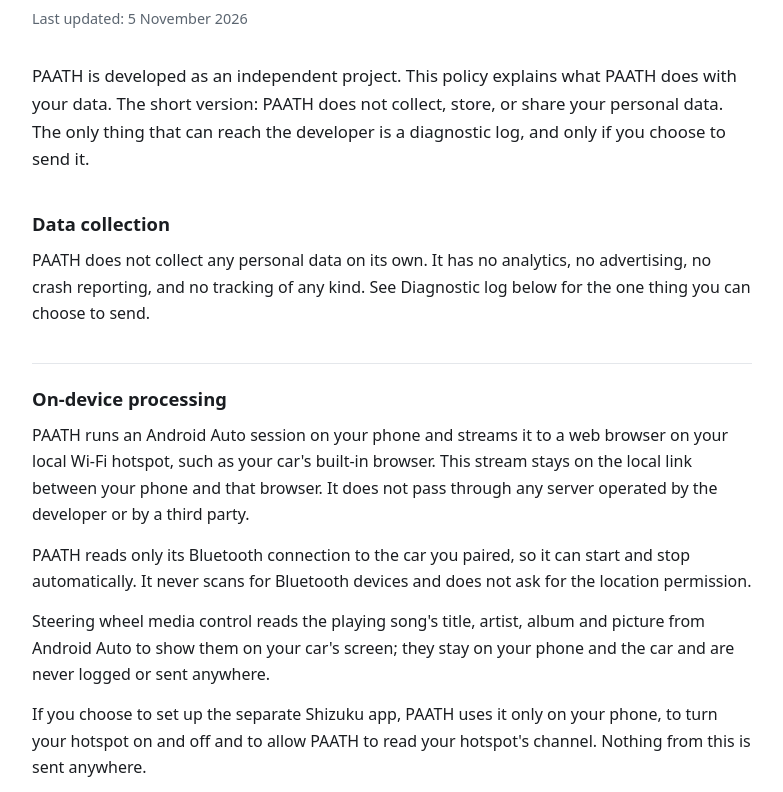
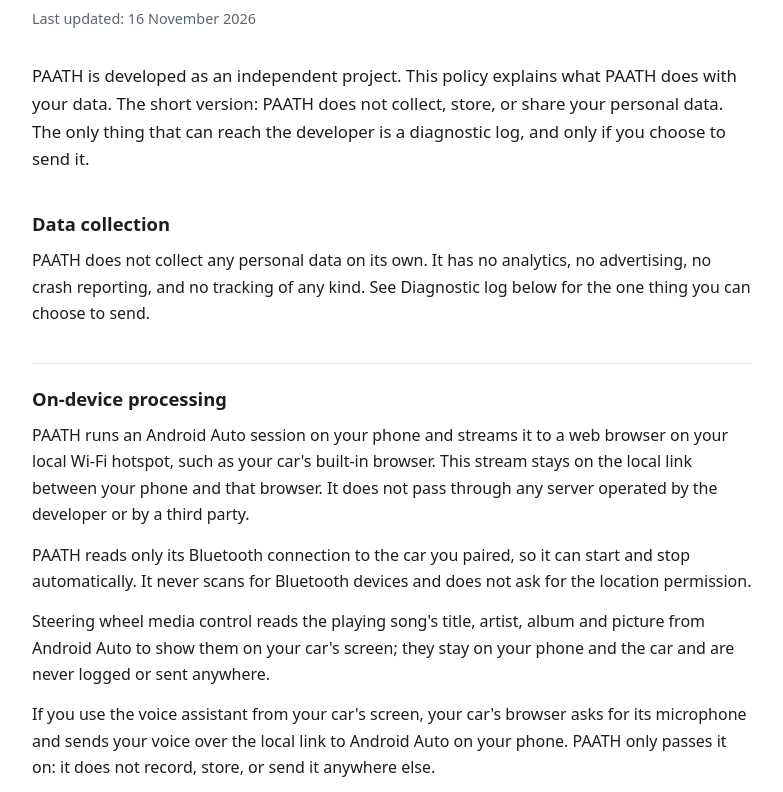
Before and after one commit to paathsupport/paath-site, a plain HTML site: page index.html in a window 1280 px wide. Shown: the part 93-885 px from the top of the page, without its empty margins (248-1031 px from the left). Drawn offline with Linux system fonts and the light colour scheme.

Commit message:
Privacy policy, 16 November 2026: the voice assistant's voice goes from the car's browser over the local link to Android Auto on the phone; PAATH only passes it on

```diff
--- a/index.html
+++ b/index.html
@@ -36,7 +36,7 @@
 <body>
 <main>
   <h1>PAATH Privacy Policy</h1>
-  <p class="updated">Last updated: 5 November 2026</p>
+  <p class="updated">Last updated: 16 November 2026</p>
 
   <p class="lead">PAATH is developed as an independent project. This policy explains what PAATH does with your data. The short version: PAATH does not collect, store, or share your personal data. The only thing that can reach the developer is a diagnostic log, and only if you choose to send it.</p>
 
@@ -47,6 +47,7 @@
   <p>PAATH runs an Android Auto session on your phone and streams it to a web browser on your local Wi-Fi hotspot, such as your car's built-in browser. This stream stays on the local link between your phone and that browser. It does not pass through any server operated by the developer or by a third party.</p>
   <p>PAATH reads only its Bluetooth connection to the car you paired, so it can start and stop automatically. It never scans for Bluetooth devices and does not ask for the location permission.</p>
   <p>Steering wheel media control reads the playing song's title, artist, album and picture from Android Auto to show them on your car's screen; they stay on your phone and the car and are never logged or sent anywhere.</p>
+  <p>If you use the voice assistant from your car's screen, your car's browser asks for its microphone and sends your voice over the local link to Android Auto on your phone. PAATH only passes it on: it does not record, store, or send it anywhere else.</p>
   <p>If you choose to set up the separate Shizuku app, PAATH uses it only on your phone, to turn your hotspot on and off and to allow PAATH to read your hotspot's channel. Nothing from this is sent anywhere.</p>
 
   <h2>Diagnostic log</h2>
```
